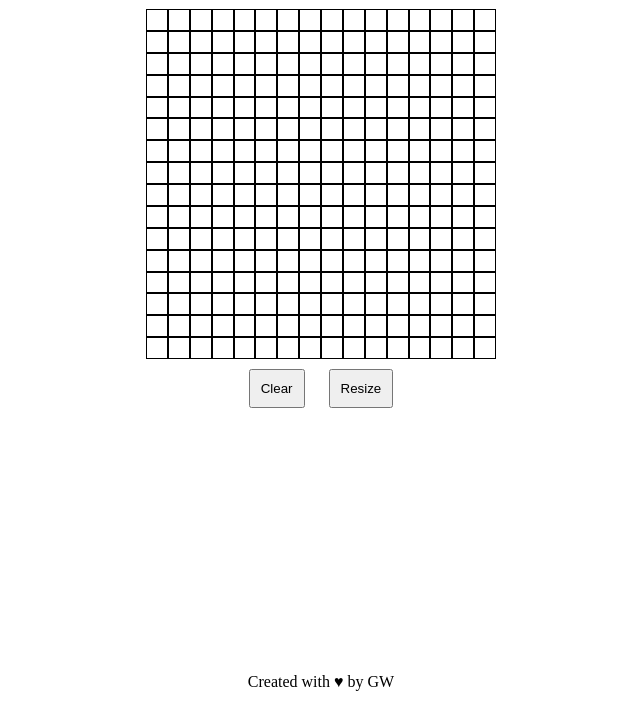
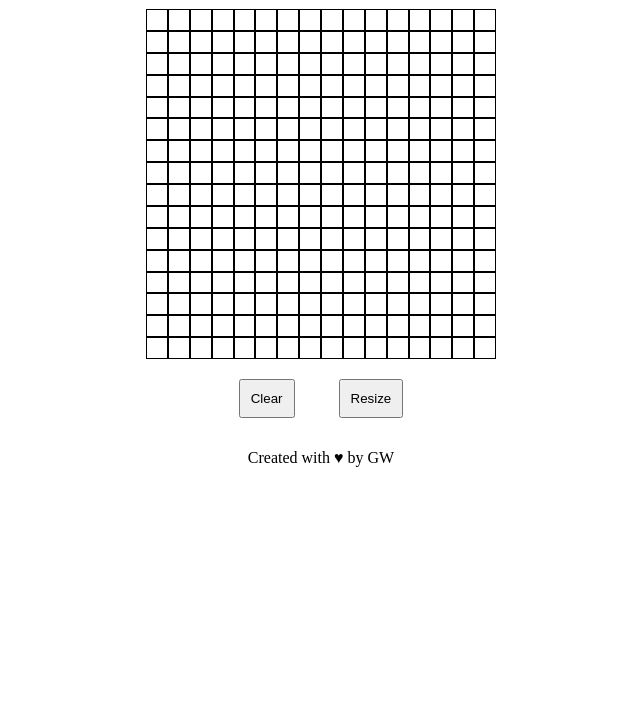
Before and after one commit to glwjr/etch-a-sketch, a plain HTML site: page index.html in a window 1280 px wide. Shown: the part 98-800 px from the top of the page, without its empty margins (319-959 px from the left). Drawn offline with Linux system fonts and the light colour scheme.

Commit message:
Fixed footer

```diff
--- a/style.css
+++ b/style.css
@@ -44,12 +44,12 @@ body {
 
 #clear-button,
 #resize-button {
-    margin: 1rem;
+    margin: 2rem;
     padding: 1rem;
 }
 
 #footer {
-    position: fixed;
+    position: relative;
     bottom: 0;
     left: 0;
     width: 100%;
```
